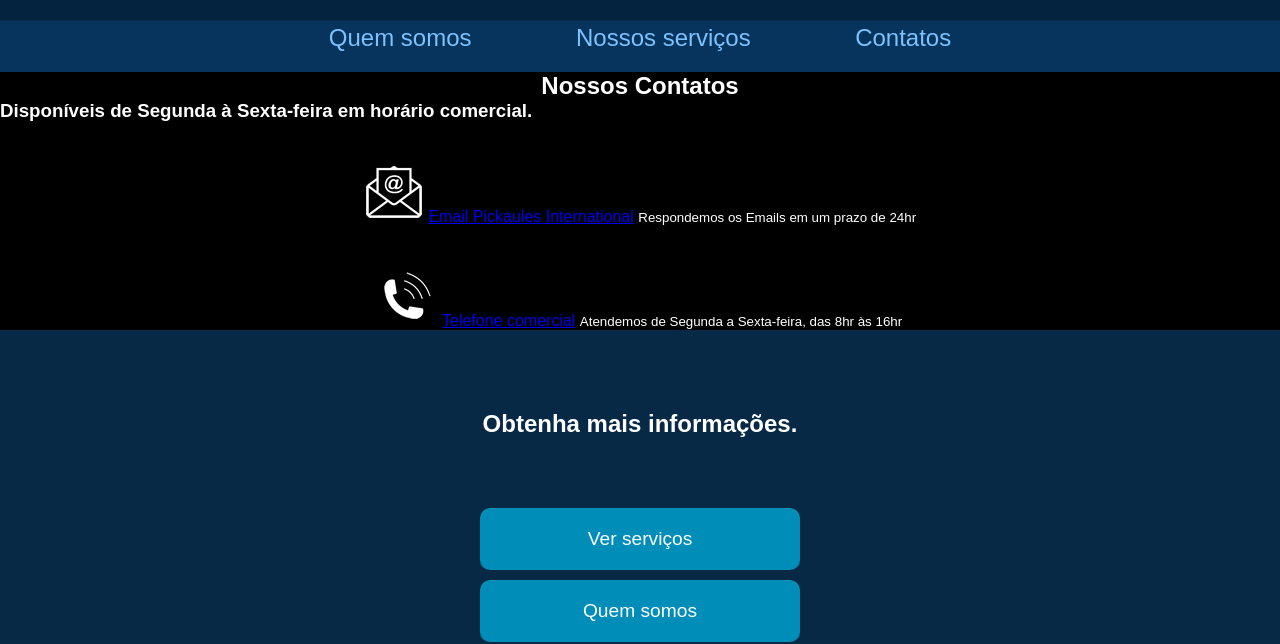
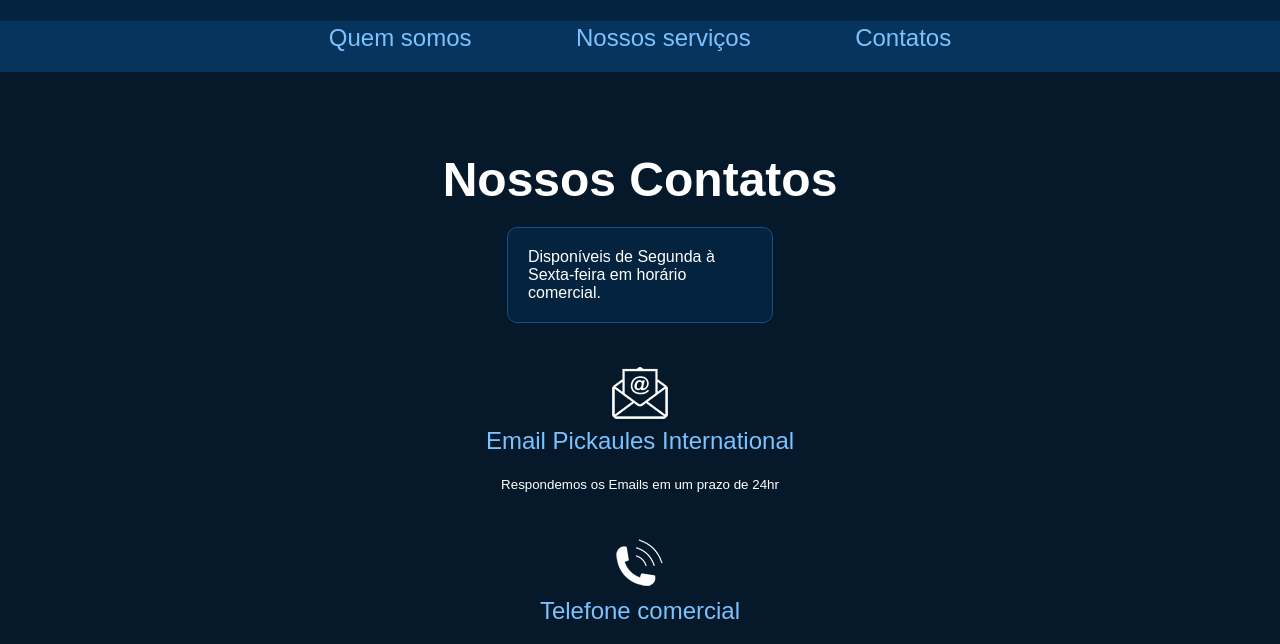
Before and after one commit to Jhonny997/p, a plain HTML site: page cont_index.html in a window 1280 px wide. Shown: the part 161-805 px from the top of the page. Drawn offline with Linux system fonts and the light colour scheme.

Commit message:
Update estilos.css

```diff
--- a/estilos.css
+++ b/estilos.css
@@ -9,7 +9,6 @@ body {
     font-family: Arial, Helvetica, sans-serif;
     color: white;
     background-color: black;
-
 }
 
 /*--------------------*/
@@ -43,7 +42,7 @@ body {
     transform: scale(1.2);
 }
 
-/*-----------*/
+/*------------------------------------------------*/
 .container-navegacao {
     text-align: center;
     padding: 20px;
@@ -63,7 +62,7 @@ body {
     color: #ffffff;
 }
 
-/*-------------------*/
+/*---------QUEM-SOMOS----------*/
 
 .container-quemsomos {
     background-color: #05192a;
@@ -81,13 +80,13 @@ body {
 }
 
 .container-quemsomos .servico:hover {
-    transition: 1.3s;
+    transition: 1.1s;
     transform: scale(1.2);
 }
 
 .container-quemsomos .servico-texto {
     font-family: 'Courier New', Courier, monospace;
-    margin-top: 20px;
+    margin-top: 10px;
     font-size: 1.2em;
     color: #81c4ff;
 }
@@ -101,7 +100,7 @@ body {
     font-weight: bold;
 }
 
-/*--------------------*/
+/*-----------------------------------------*/
 footer {
     text-align: center;
     padding: 80px;
@@ -109,7 +108,7 @@ footer {
     color: gray;
 }
 
-/*--------------------------------*/
+/*------------------------------------------*/
 .container-servicos-contatos {
     background-color: #082946;
     padding: 80px;
@@ -138,7 +137,7 @@ footer {
     color: black;
 }
 
-/*-------------------*/
+/*---------SERVICOS----------*/
 .container-servicos {
     background-color: #05192a;
     font-size: 1.1em;
@@ -169,11 +168,36 @@ footer {
     color: white;
 }
 
-.link {
-    text-decoration: none;
-    color: white;
+/*-------------CONTATOS------------------*/
+
+.container-contatos {
+    background-color: #05192a;
+    padding: 80px;
 }
 
-.link:hover {
-    color: #81c4ff;
+.container-contatos h1 {
+    font-size: 3em;
+    color: white;
+    margin-bottom: 20px;
 }
+
+.container-contatos h3 {
+    font-size: 1.0em;
+    font-weight: 70;
+    width: 20%;
+    margin: auto;
+    color: white;
+    margin-bottom: 17px;
+    border: 1px solid #105088;
+    background-color: #04233f;
+    border-radius: 10px;
+    padding: 20px;
+}
+
+.container-contatos .contatos {
+    display: block;
+    font-size: 1.5em;
+    text-decoration: none;
+    color: #7cc2ff;
+    margin-bottom: 20px;
+}
```
